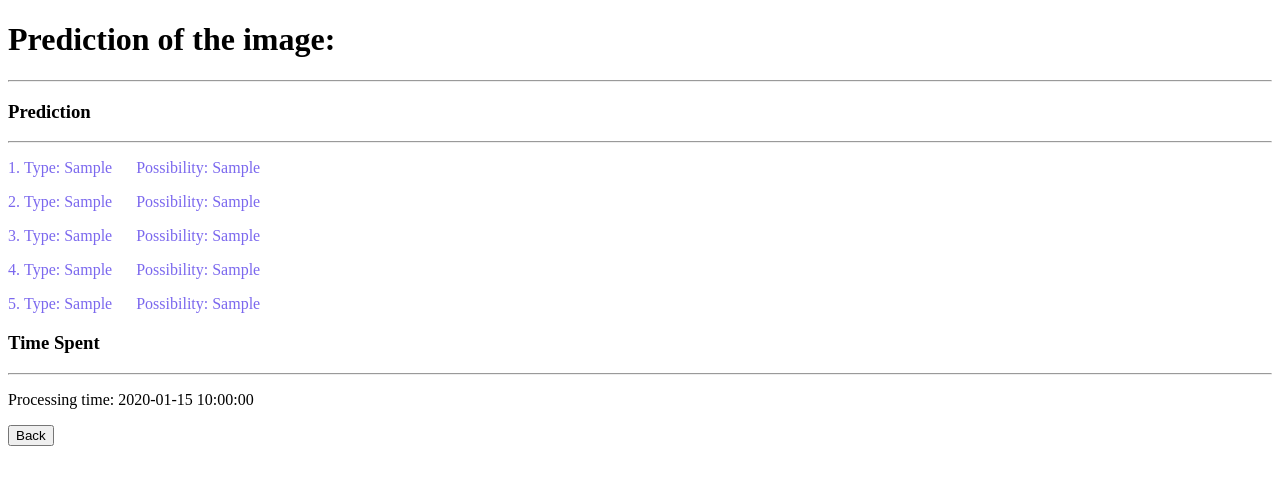
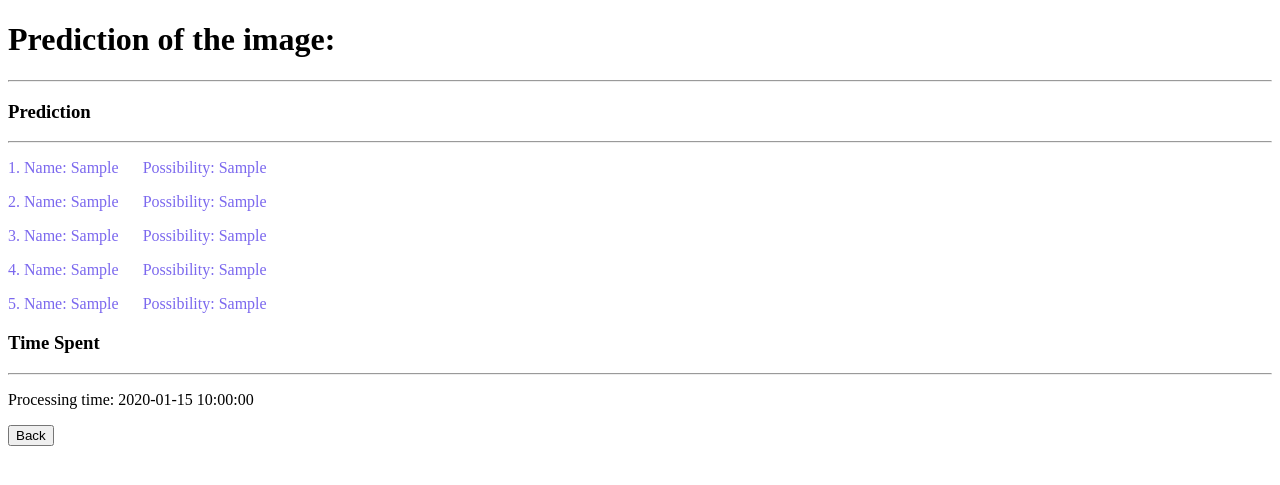
Before and after one commit to leih1219/Geni_Mini_Project, a Flask app: template Server/templates/result.html in a window 1280 px wide. Shown: the top 485 px of the page. Run offline with Flask 2, Linux system fonts and the light colour scheme; the template is opened without the code that fills it: most values are stand-ins (such as "Sample title", 1, 10 or a date in 2020).

Commit message:
Update result.html

```diff
--- a/Server/templates/result.html
+++ b/Server/templates/result.html
@@ -11,11 +11,11 @@
 <hr>
 <h3> Prediction</h3>
 <hr>
-<p style="color:#7B68EE">1.&nbsp;Type:&nbsp;{{ key1 }} &nbsp;&nbsp;&nbsp;&nbsp; Possibility:&nbsp;{{ value1 }}</p>
-<p style="color:#7B68EE">2.&nbsp;Type:&nbsp;{{ key2 }} &nbsp;&nbsp;&nbsp;&nbsp; Possibility:&nbsp;{{ value2 }}</p>
-<p style="color:#7B68EE">3.&nbsp;Type:&nbsp;{{ key3 }} &nbsp;&nbsp;&nbsp;&nbsp; Possibility:&nbsp;{{ value3 }}</p>
-<p style="color:#7B68EE">4.&nbsp;Type:&nbsp;{{ key4 }} &nbsp;&nbsp;&nbsp;&nbsp; Possibility:&nbsp;{{ value4 }}</p>
-<p style="color:#7B68EE">5.&nbsp;Type:&nbsp;{{ key5 }} &nbsp;&nbsp;&nbsp;&nbsp; Possibility:&nbsp;{{ value5 }}</p>
+<p style="color:#7B68EE">1.&nbsp;Name:&nbsp;{{ key1 }} &nbsp;&nbsp;&nbsp;&nbsp; Possibility:&nbsp;{{ value1 }}</p>
+<p style="color:#7B68EE">2.&nbsp;Name:&nbsp;{{ key2 }} &nbsp;&nbsp;&nbsp;&nbsp; Possibility:&nbsp;{{ value2 }}</p>
+<p style="color:#7B68EE">3.&nbsp;Name:&nbsp;{{ key3 }} &nbsp;&nbsp;&nbsp;&nbsp; Possibility:&nbsp;{{ value3 }}</p>
+<p style="color:#7B68EE">4.&nbsp;Name:&nbsp;{{ key4 }} &nbsp;&nbsp;&nbsp;&nbsp; Possibility:&nbsp;{{ value4 }}</p>
+<p style="color:#7B68EE">5.&nbsp;Name:&nbsp;{{ key5 }} &nbsp;&nbsp;&nbsp;&nbsp; Possibility:&nbsp;{{ value5 }}</p>
 <h3> Time Spent</h3>
 <hr>
 <p>Processing time:&nbsp;{{ time }}</p>
```
